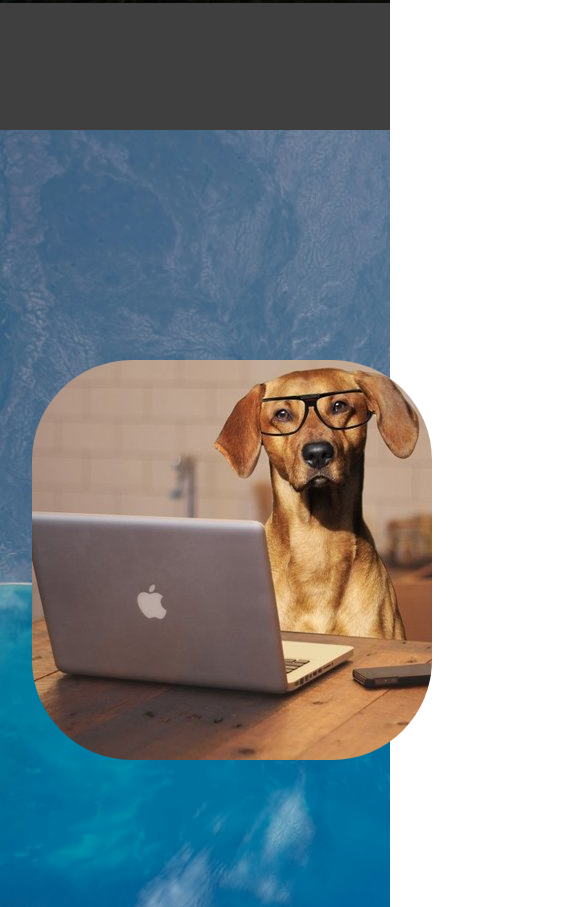
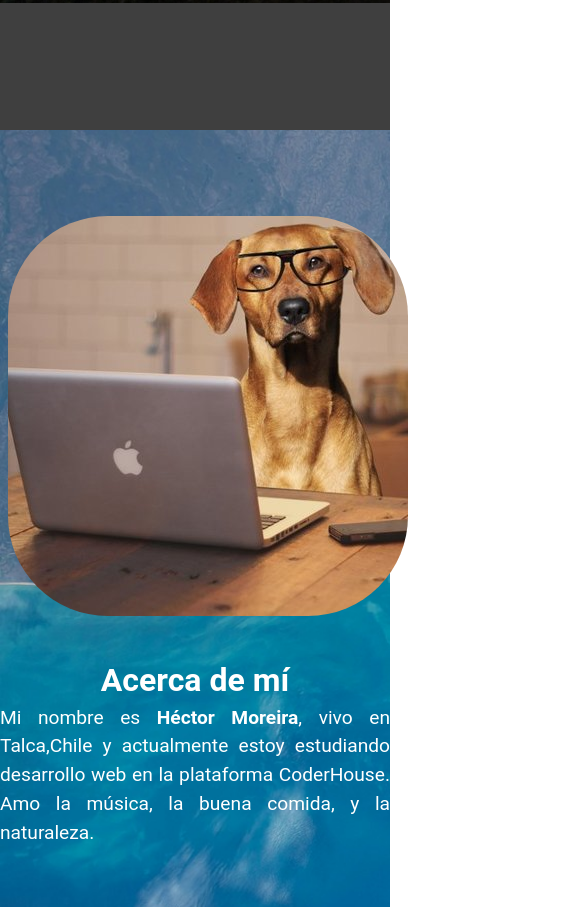
Before and after one commit to hmoreirar/proyecto_blog, a plain HTML site: page index.html in a window 390 px wide. Shown: the part 851-1758 px from the top of the page, 585 px wide, since content can reach past the window. Drawn offline with nearby package versions, Linux system fonts and the light colour scheme.

Commit message:
reparado media query index

```diff
--- a/css/estilos.css
+++ b/css/estilos.css
@@ -245,6 +245,13 @@ color:aliceblue
   h2 {
     font-size: 30px;
   }
+  .about_me {
+    flex-direction: column;
+  align-items: center;
+  }
+  .about_me_texto {
+         max-width: 600px;
+}
   .imagenes_lugares__pellines {
     display: grid;
     grid-template-columns: repeat(2, 1fr);
```
